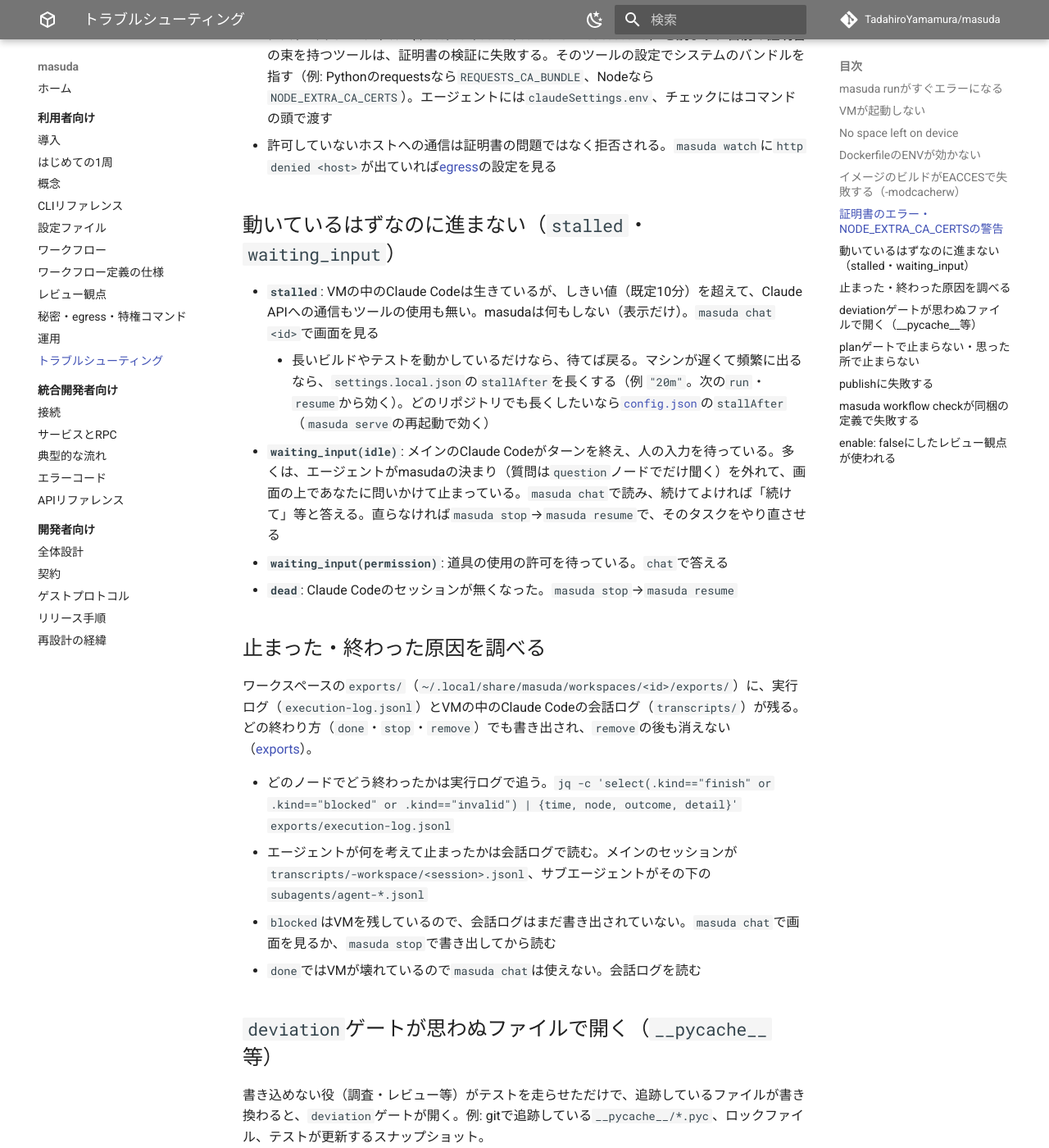
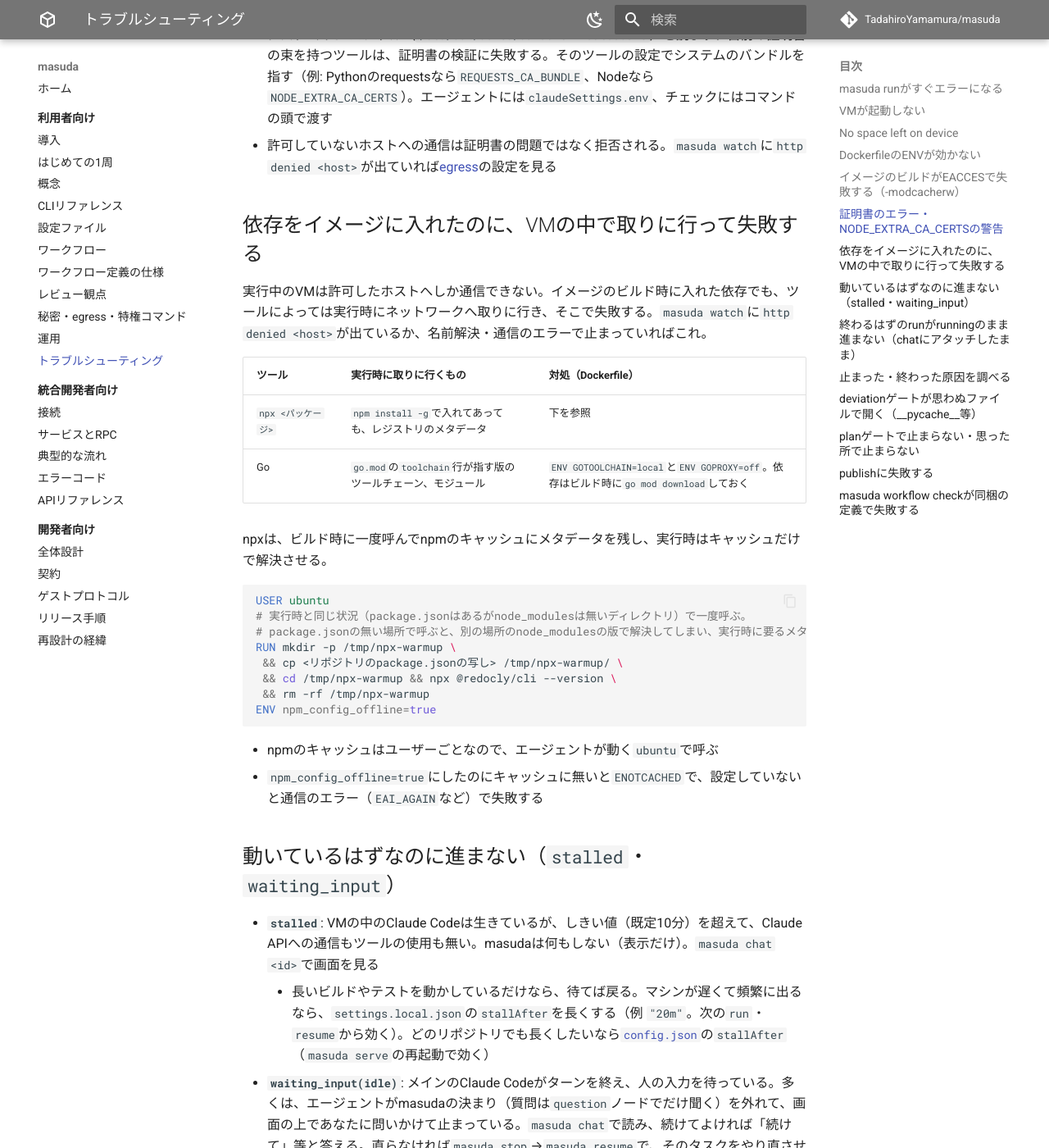
Before and after one commit to TadahiroYamamura/masuda, an MkDocs documentation site: the page built from docs/user/troubleshooting.md, in a window 1280 px wide and 1400 px high, scrolled down 3651 px. Shown: the whole window at 82% size. Built offline with MkDocs 1.6.1 and Material for MkDocs 9.7.7, drawn with Linux system fonts in a browser that asks for light colours; comment, search, counter and statistics services are not loaded; the version menu is left out; some of the changed text lies outside the part shown.

Commit message:
docs(troubleshooting): レビュー観点の誤記を消し、オフラインの依存とchatの切り離しの節を足す
## 意図
#78: 実装は観点の`enable`を読んでいるのに、トラブルシューティングが「読んでいない」と書いていた。外す手段が無いと誤解させるので節を消す。
#80: 依存をイメージに入れても、npxやGoのツールチェーンは実行時に取りに行き、許可の無いVMの中で失敗する。oncall_pf_templateで最終的に通った手順（実行時と同じ状況で一度npxを呼び、`npm_config_offline=true`にする）を載せる。
#84: `masuda chat`でアタッチしたままだとVMの破棄が終わらず、runが完了しない（masuda-sandbox#8）。sandbox側が直るまでの回避として、切り離す必要があることを書く。

## 設計上の考慮点
#80と#9のコメントでエラーの名前（`EAI_AGAIN`と`ENOTCACHED`）が食い違っていたが、`npm_config_offline`の有無の違いで、両方とも正しい。見分け方として両方を書いた。
#84のうち、破棄の前にアタッチ中の人へ知らせる・接続を切る、というコードの側は、sandbox#8の修正を待つので、このコミットには入れていない。

Co-Authored-By: Claude Opus 5.5 <noreply@anthropic.com>

````diff
--- a/docs/user/troubleshooting.md
+++ b/docs/user/troubleshooting.md
@@ -87,6 +87,31 @@ VMからのHTTPSは、masuda-sandboxが途中で復号して検査する（MITM
 - システムのCAバンドル（`/etc/ssl/certs/ca-certificates.crt`）を読まず、自前の証明書の束を持つツールは、証明書の検証に失敗する。そのツールの設定でシステムのバンドルを指す（例: Pythonのrequestsなら`REQUESTS_CA_BUNDLE`、Nodeなら`NODE_EXTRA_CA_CERTS`）。エージェントには`claudeSettings.env`、チェックにはコマンドの頭で渡す
 - 許可していないホストへの通信は証明書の問題ではなく拒否される。`masuda watch`に`http denied <host>`が出ていれば[egress](secrets-and-egress.md#egress)の設定を見る
 
+## 依存をイメージに入れたのに、VMの中で取りに行って失敗する {#offline-deps}
+
+実行中のVMは許可したホストへしか通信できない。イメージのビルド時に入れた依存でも、ツールによっては実行時にネットワークへ取りに行き、そこで失敗する。`masuda watch`に`http denied <host>`が出ているか、名前解決・通信のエラーで止まっていればこれ。
+
+| ツール | 実行時に取りに行くもの | 対処（Dockerfile） |
+|---|---|---|
+| `npx <パッケージ>` | `npm install -g`で入れてあっても、レジストリのメタデータ | 下を参照 |
+| Go | `go.mod`の`toolchain`行が指す版のツールチェーン、モジュール | `ENV GOTOOLCHAIN=local`と`ENV GOPROXY=off`。依存はビルド時に`go mod download`しておく |
+
+npxは、ビルド時に一度呼んでnpmのキャッシュにメタデータを残し、実行時はキャッシュだけで解決させる。
+
+```dockerfile
+USER ubuntu
+# 実行時と同じ状況（package.jsonはあるがnode_modulesは無いディレクトリ）で一度呼ぶ。
+# package.jsonの無い場所で呼ぶと、別の場所のnode_modulesの版で解決してしまい、実行時に要るメタデータが残らない
+RUN mkdir -p /tmp/npx-warmup \
+ && cp <リポジトリのpackage.jsonの写し> /tmp/npx-warmup/ \
+ && cd /tmp/npx-warmup && npx @redocly/cli --version \
+ && rm -rf /tmp/npx-warmup
+ENV npm_config_offline=true
+```
+
+- npmのキャッシュはユーザーごとなので、エージェントが動く`ubuntu`で呼ぶ
+- `npm_config_offline=true`にしたのにキャッシュに無いと`ENOTCACHED`で、設定していないと通信のエラー（`EAI_AGAIN`など）で失敗する
+
 ## 動いているはずなのに進まない（`stalled`・`waiting_input`） {#stalled}
 
 - **`stalled`**: VMの中のClaude Codeは生きているが、しきい値（既定10分）を超えて、Claude APIへの通信もツールの使用も無い。masudaは何もしない（表示だけ）。`masuda chat <id>`で画面を見る
@@ -94,6 +119,13 @@ VMからのHTTPSは、masuda-sandboxが途中で復号して検査する（MITM
 - **`waiting_input(idle)`**: メインのClaude Codeがターンを終え、人の入力を待っている。多くは、エージェントがmasudaの決まり（質問は`question`ノードでだけ聞く）を外れて、画面の上であなたに問いかけて止まっている。`masuda chat`で読み、続けてよければ「続けて」等と答える。直らなければ`masuda stop`→`masuda resume`で、そのタスクをやり直させる
 - **`waiting_input(permission)`**: 道具の使用の許可を待っている。`chat`で答える
 - **`dead`**: Claude Codeのセッションが無くなった。`masuda stop`→`masuda resume`
+
+## 終わるはずのrunが`running`のまま進まない（chatにアタッチしたまま） {#chat-blocks-destroy}
+
+ワークフローがpublish・discardに着いたのに、`masuda list`が`running`のまま変わらない。`masuda chat`でアタッチしたままだと、VMの破棄が終わらない（masuda-sandboxの不具合、TadahiroYamamura/masuda-sandbox#8）。
+
+- chatの画面で`C-b d`を押して切り離す。すぐに破棄が進み、`done`になる
+- runが終わりそうなとき（reviewゲートを承認した後など）は、先に切り離しておく
 
 ## 止まった・終わった原因を調べる {#why-stopped}
 
@@ -140,7 +172,3 @@ git fetch ~/.local/share/masuda/workspaces/<id>/staging.git feat/triangle:feat/t
 ## `masuda workflow check`が同梱の定義で失敗する
 
 引数無しの`masuda workflow check`は、部品のワークフローも単独で検査するので、同梱の定義だけでも問題が出て終了コード1になる。`masuda workflow check workflows/develop`のように、始めるワークフローを指定する（[CLIリファレンス](cli.md#workflow)）。
-
-## `enable: false`にしたレビュー観点が使われる
-
-今の実装は観点の`enable`を読んでいない（[レビュー観点](reviews.md)）。
````
Also changed, not shown: docs/user/cli.md (+1 -1 lines), docs/user/operations.md (+1 -0 lines).
